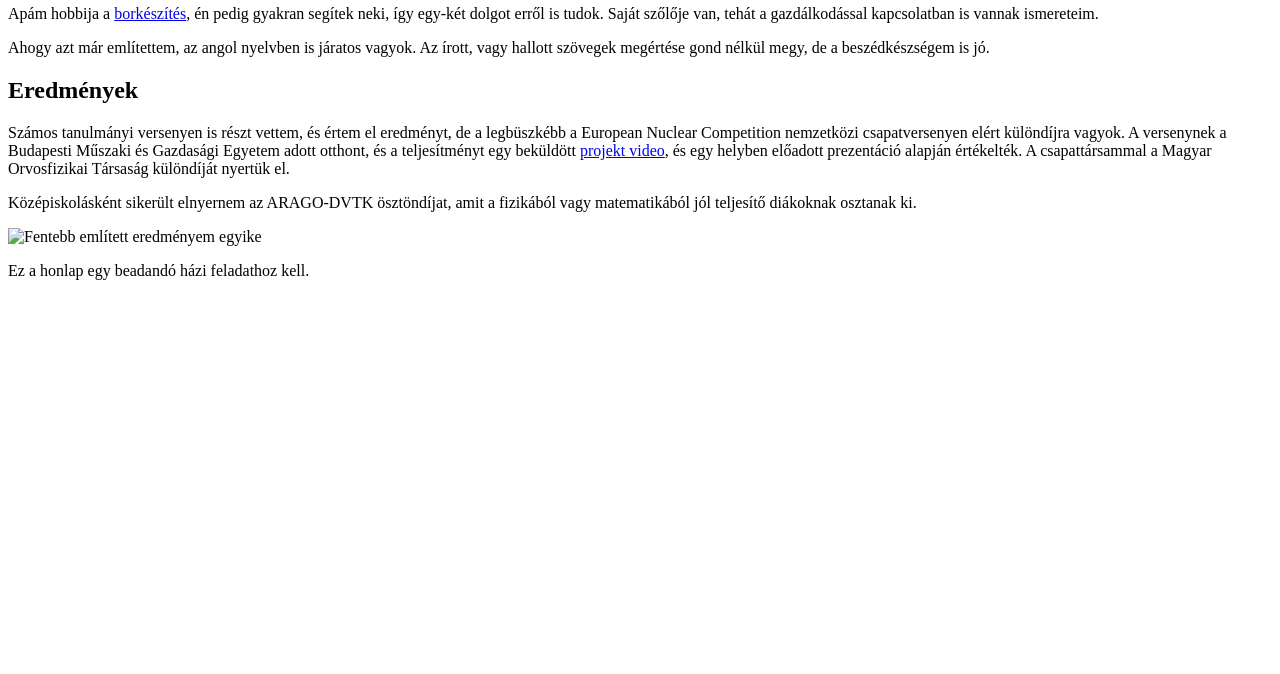
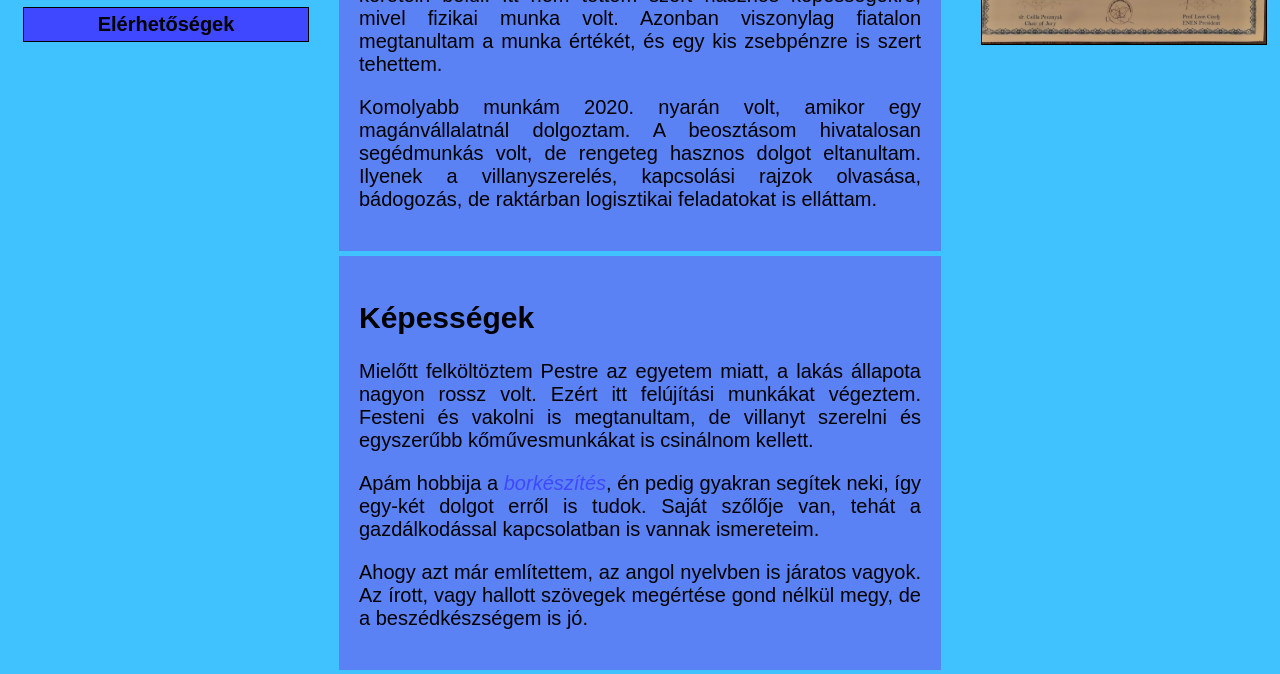
Before and after one commit to szabomate01/Szabo_mate_portfolio_oldal, a plain HTML site: page munkak.html in a window 1280 px wide. Shown: the part 467-1141 px from the top of the page. Before the commit the page ends 800 px from the top, so only its background shows below. Drawn offline with Linux system fonts and the light colour scheme; the site is published under a folder, as on GitHub Pages, so addresses that start at the root find nothing.

Commit message:
Update munkak.html

```diff
--- a/munkak.html
+++ b/munkak.html
@@ -10,7 +10,7 @@
 
     <title>Szabó Máté Portfólió</title>
 
-    <link rel="stylesheet" type="text/css" href="/css/main.css">
+    <link rel="stylesheet" type="text/css" href="css/main.css">
 </head>
 
 <body>
@@ -79,7 +79,7 @@
             </article>
         </div>
         <div class="col-3 col-t-6">
-            <img class="kép" src="/css/képek/eredmény.jpg" alt="Fentebb említett eredményem egyike">
+            <img class="kép" src="css/képek/eredmény.jpg" alt="Fentebb említett eredményem egyike">
         </div>
     </div>
     <div class="row">
```
